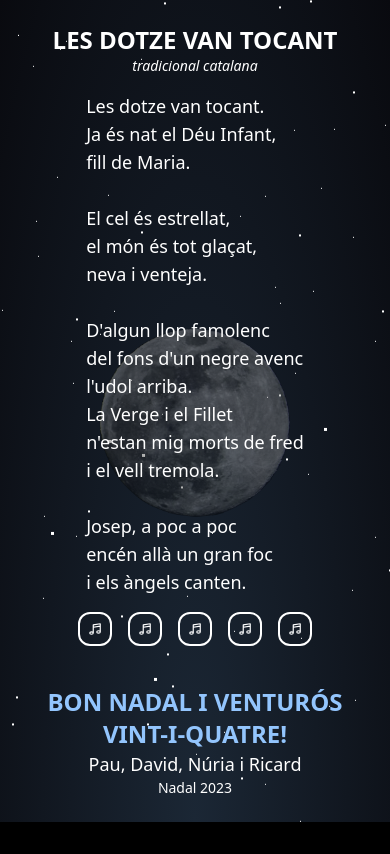
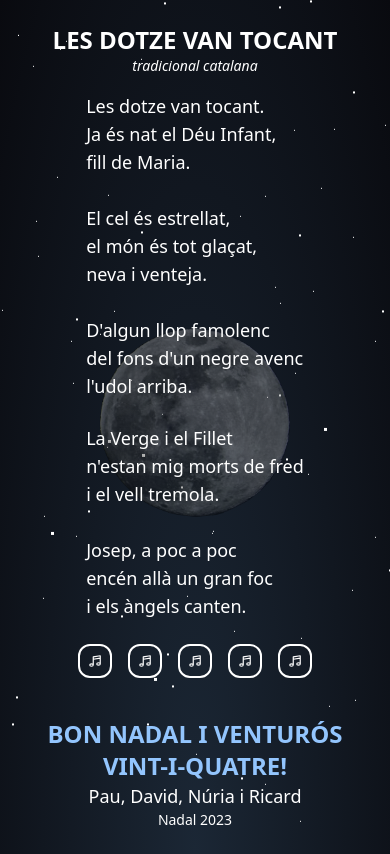
Before and after one commit to daliife/christmas-postcard-2023, a React (Create React App) app: page / in a window 390 px wide. Built offline with nearby package versions, Linux system fonts and the light colour scheme.

Commit message:
fix: column space fix

```diff
--- a/src/App.js
+++ b/src/App.js
@@ -37,7 +37,7 @@ function App() {
       <div className="sm:h-[100vh] h-full flex flex-col gap-0 items-center justify-center p-6 z-10 relative">
         <h3 className="text-2xl font-semibold">LES DOTZE VAN TOCANT</h3>
         <p className="italic text-sm">tradicional catalana</p>
-        <div className="grid grid-cols-1 sm:grid-cols-2 sm:gap-2 h-fit mt-4">
+        <div className="grid grid-cols-1 sm:grid-cols-2 sm:gap-4 h-fit mt-4">
           <p className="text-lg font-medium">
             Les dotze van tocant.
             <br />
@@ -59,7 +59,7 @@ function App() {
             <br />
             l'udol arriba.
           </p>
-          <p className="text-lg font-medium items-center">
+          <p className="text-lg font-medium items-center mt-6 sm:mt-0">
             La Verge i el Fillet
             <br />
             n'estan mig morts de fred
@@ -73,7 +73,7 @@ function App() {
             <br /> i els àngels canten.
           </p>
         </div>
-        <div className="flex flex-row gap-4 mt-4">
+        <div className="flex flex-row gap-4 mt-6">
           <button
             className="music-button flex gap-3 items-center border-2 border-white rounded-xl p-2 hover:bg-gray-600"
             onClick={() => playAudioOnSource(1)}
```
